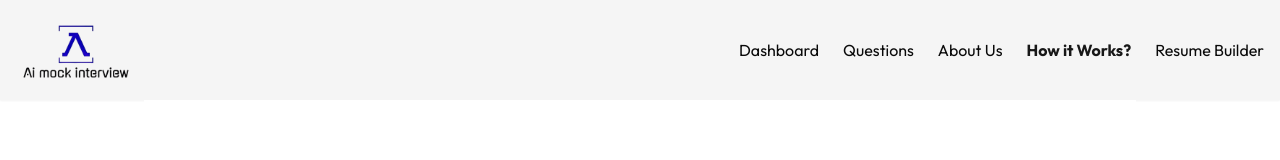
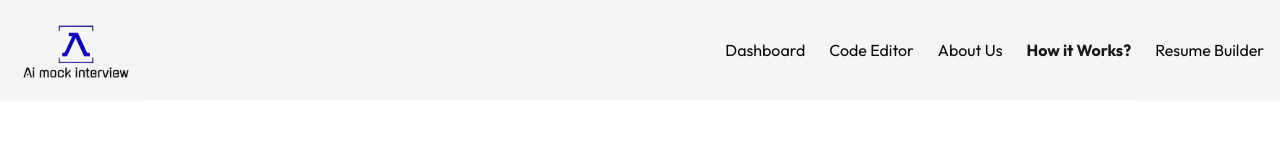
Before and after one commit to Tanishque003/Ai-mock-interview-Platform, a Next.js app: page /dashboard/howitworks in a window 1280 px wide. Shown: the top 160 px of the page. Built offline with nearby package versions, Linux system fonts and the light colour scheme.

Commit message:
Update Header.jsx

```diff
--- a/app/dashboard/_components/Header.jsx
+++ b/app/dashboard/_components/Header.jsx
@@ -24,11 +24,12 @@ function Header() {
 
             >Dashboard</li>
             </Link>
-
+            < Link href={"/dashboard/code-editor"}>
             <li className={`hover:text-primary hover:font-bold transition-all
             cursor-pointer
-            ${path=='/dashboard/questions'&&'text-primary font-bold'}
-            `}>Questions</li>
+            ${path=='/dashboard/code-editor'&&'text-primary font-bold'}
+            `}>Code Editor</li>
+            </Link>
 <Link href={"/dashboard/upgrade"}>
   <li className={`hover:text-primary hover:font-bold transition-all
             cursor-pointer
```
